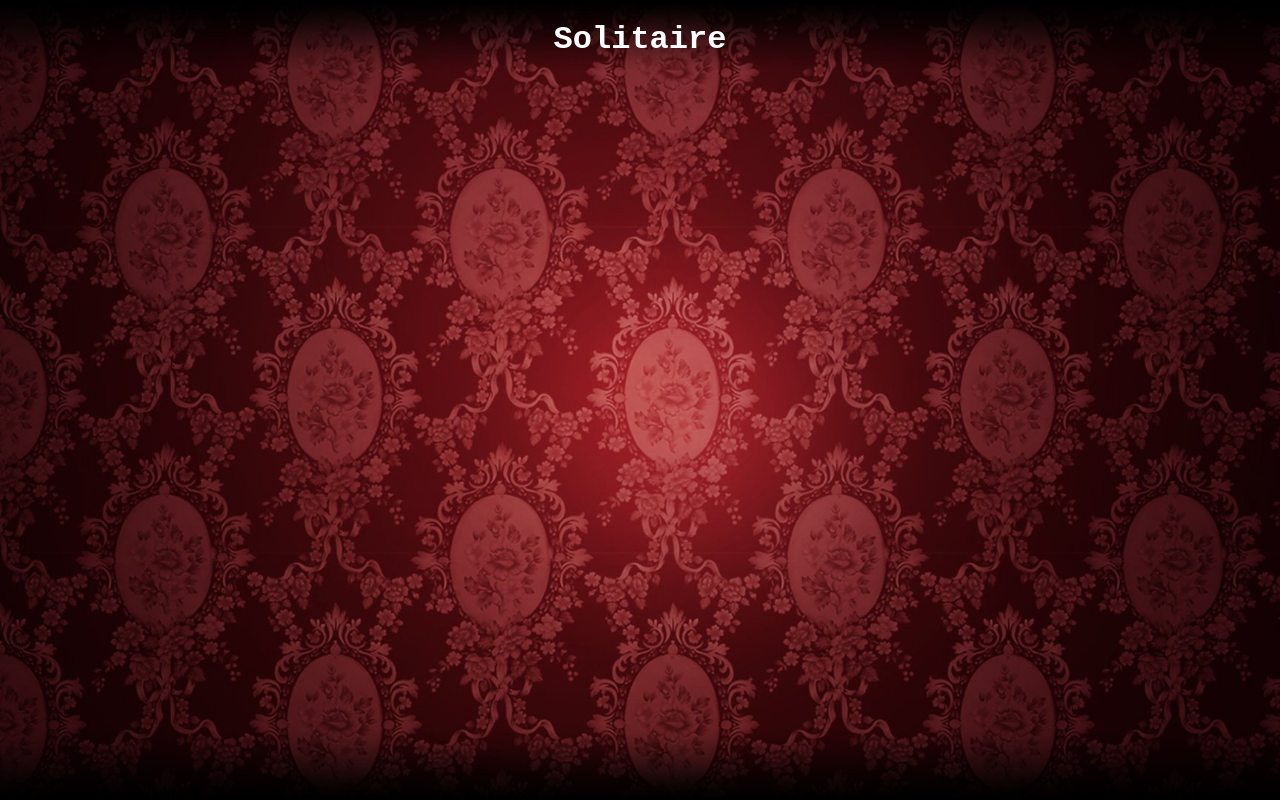
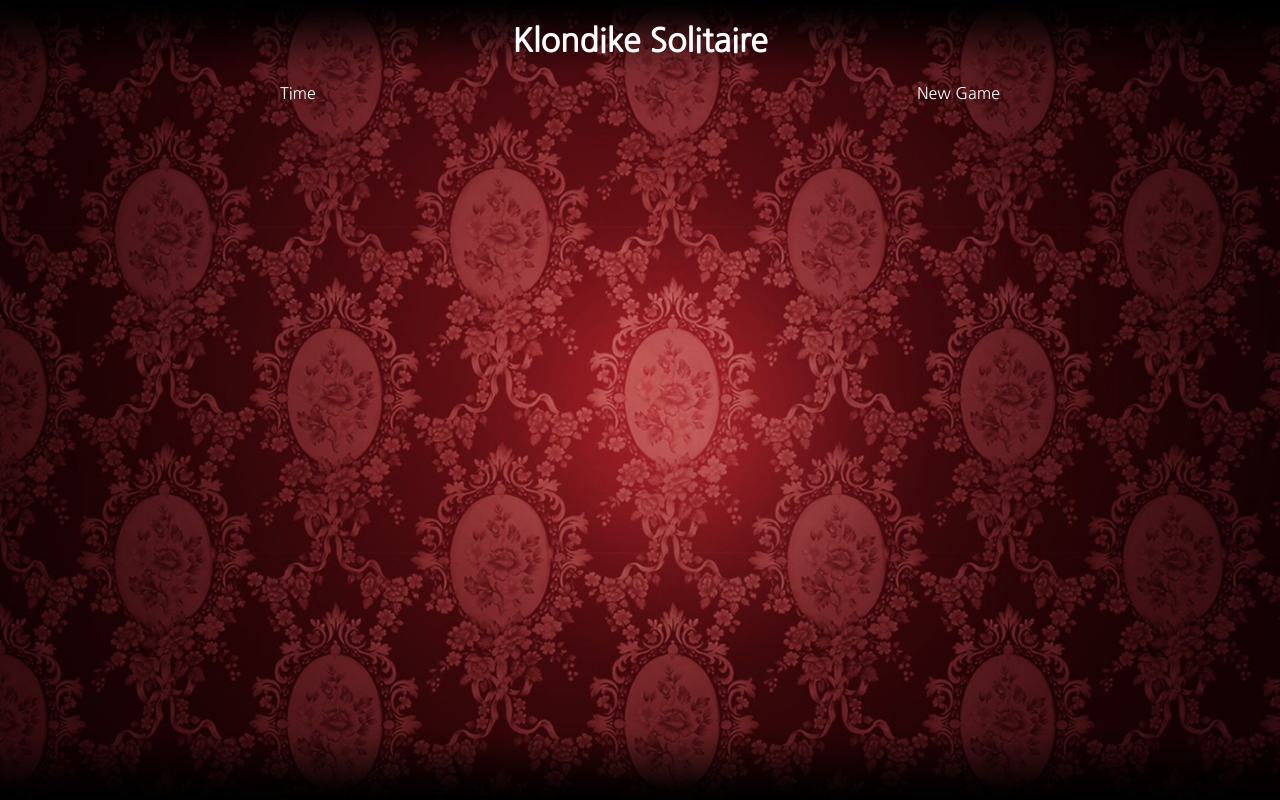
Before and after one commit to taelourdezzz/Angular-Solitaire-Salita, an Angular app: page / in a window 1280 px wide. Built offline with nearby package versions, Linux system fonts and the light colour scheme.

Commit message:
Office Commit (skeleton set)

```diff
--- a/src/app/app.component.html
+++ b/src/app/app.component.html
@@ -1,2 +1,2 @@
-<!--The content below is only a placeholder and can be replaced.-->
-<h1>{{ title }}</h1>
+<app-header-division></app-header-division>
+<app-play-table></app-play-table>
--- a/src/app/app.component.ts
+++ b/src/app/app.component.ts
@@ -1,10 +1,12 @@
 import { Component } from '@angular/core';
+import { HeaderDivisionComponent } from './header-division/header-division.component';
+import { PlayTableComponent } from './play-table/play-table.component';
 
 @Component({
   selector: 'app-root',
   templateUrl: './app.component.html',
   styleUrls: ['./app.component.css']
 })
+
 export class AppComponent {
-  title = 'Solitaire';
 }
--- a/src/app/app.module.ts
+++ b/src/app/app.module.ts
@@ -3,11 +3,13 @@ import { NgModule } from '@angular/core';
 
 import { AppComponent } from './app.component';
 import { PlayTableComponent } from './play-table/play-table.component';
+import { HeaderDivisionComponent } from './header-division/header-division.component';
 
 @NgModule({
   declarations: [
     AppComponent,
-    PlayTableComponent
+    PlayTableComponent,
+    HeaderDivisionComponent
   ],
   imports: [
     BrowserModule
--- /dev/null
+++ b/src/app/header-division/header-division.component.css
@@ -0,0 +1,18 @@
+#template {
+    max-width: 800px;
+    margin: auto;
+}
+
+#timer {
+    float: left;
+    margin-left: 5%;
+}
+
+#restart {
+    float: right;
+    margin-right: 5%;
+}
+
+h1 {
+    display: block;
+}
--- /dev/null
+++ b/src/app/header-division/header-division.component.html
@@ -0,0 +1,5 @@
+<div id="template">
+  <h1>{{ title }}</h1>
+  <div id="timer">Time</div>
+  <div id="restart">New Game</div>
+</div>
--- /dev/null
+++ b/src/app/header-division/header-division.component.ts
@@ -0,0 +1,16 @@
+import { Component, OnInit } from '@angular/core';
+
+@Component({
+  selector: 'app-header-division',
+  templateUrl: './header-division.component.html',
+  styleUrls: ['./header-division.component.css']
+})
+export class HeaderDivisionComponent implements OnInit {
+
+  title = 'Klondike Solitaire';
+  constructor() { }
+
+  ngOnInit() {
+  }
+
+}
--- a/src/index.html
+++ b/src/index.html
@@ -2,11 +2,11 @@
 <html lang="en">
 <head>
   <meta charset="utf-8">
-  <title>AngularSolitaireSalita</title>
+  <title>Solitaire</title>
   <base href="/">
-
   <meta name="viewport" content="width=device-width, initial-scale=1">
   <link rel="icon" type="image/x-icon" href="favicon.ico">
+  <link href="https://fonts.googleapis.com/css?family=Nanum+Gothic" rel="stylesheet">
 </head>
 <body>
   <app-root></app-root>
--- a/src/styles.css
+++ b/src/styles.css
@@ -1,13 +1,15 @@
 /* You can add global styles to this file, and also import other style files */
-body {
-    font-family: 'Courier New', Courier, monospace;
-    color: white;
+body {font-family: 'Nanum Gothic', sans-serif;
+	padding: 0px;
+	background-color: rgb(245,241,222);
+	text-align: center;
+	color: white;
     background-image: url(../src/assets/Images/background.jpg);
-    background-size: cover;
+	background-size: cover;
 	background-repeat: no-repeat;
 	background-position: center;
 	background-attachment: fixed;
-	margin: 0px;
+
 }
 
 h1 {
```
Also changed, not shown: 1 other file (tests, documents, lock files or other folders).
